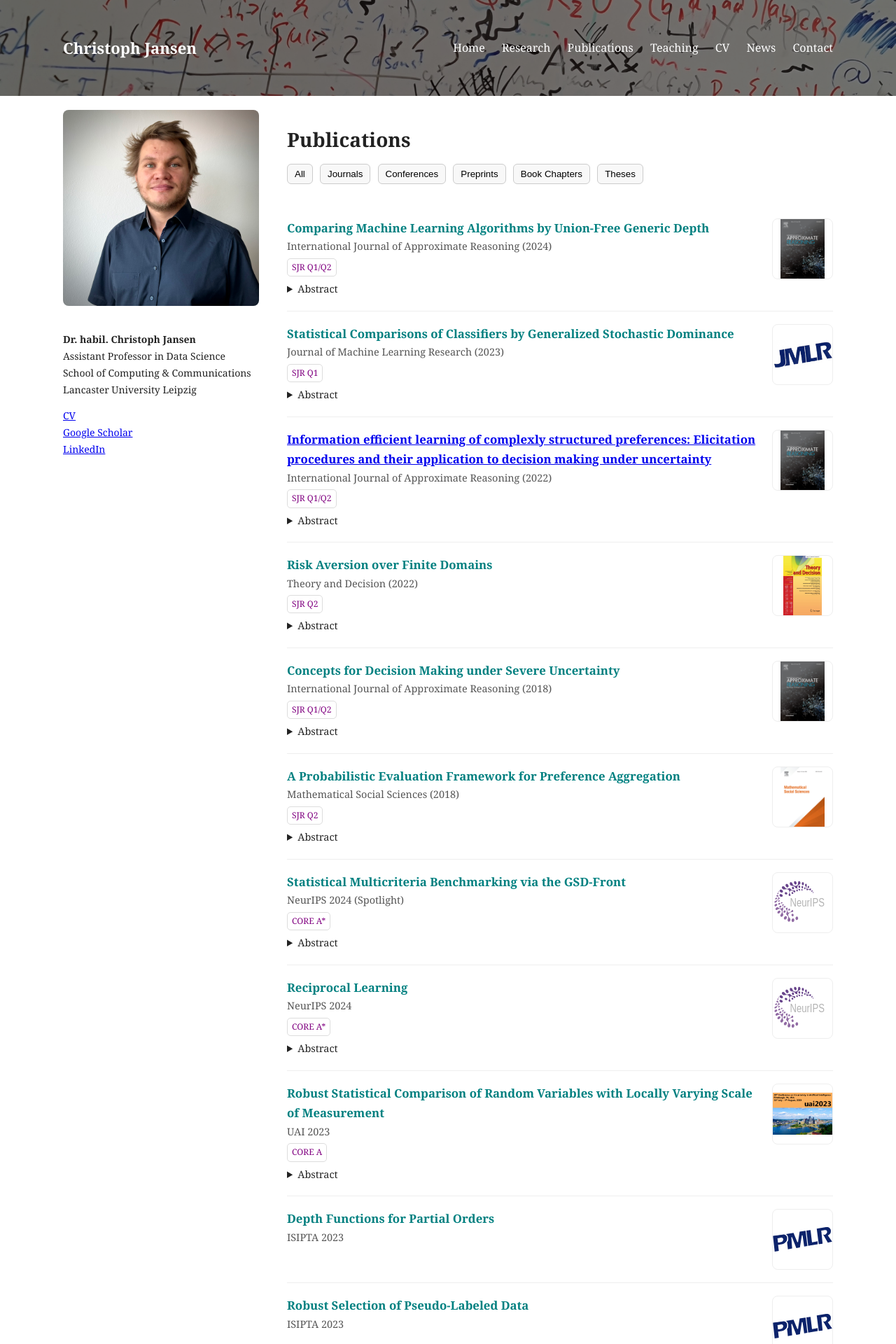
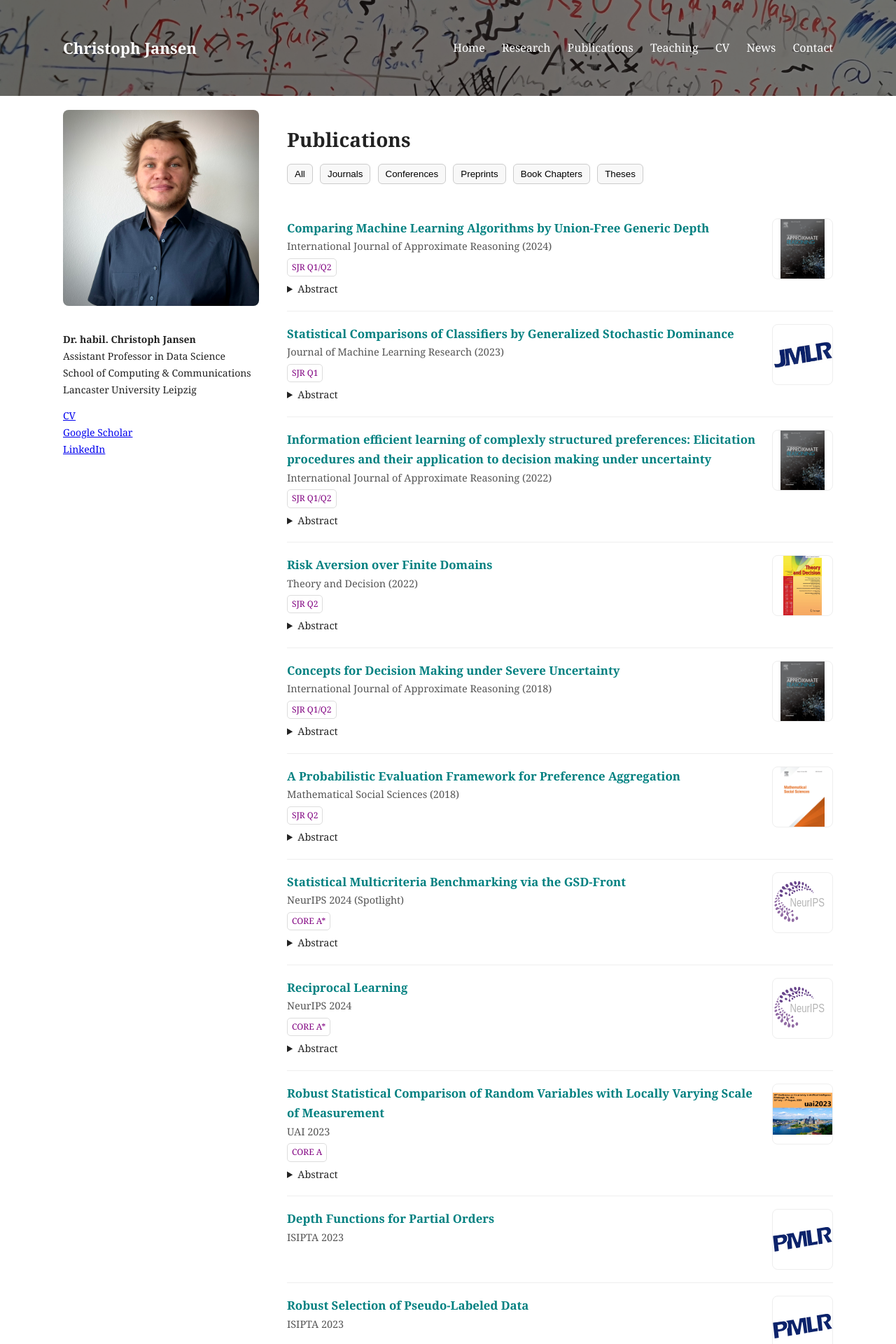
Before and after one commit to jansenc/jansenc.github.io, a Jekyll site: the page built from publications/index.md, in a window 1280 px wide. Shown: the top 1920 px of the page at 70% size. Built offline with Jekyll 4.4.1, drawn with Linux system fonts in a browser that asks for light colours.

Commit message:
Update index.md

```diff
--- a/publications/index.md
+++ b/publications/index.md
@@ -126,7 +126,7 @@ function filterPubs(type) {
 
 <div class="pub journal">
   <div class="pub-left">
-    <div class="pub-title"><b><a href="https://doi.org/10.1016/j.ijar.2022.01.016">Information efficient learning of complexly structured preferences: Elicitation procedures and their application to decision making under uncertainty</a></b></div>
+    <div class="pub-title"><b><a href="https://doi.org/10.1016/j.ijar.2022.01.016" class="paper-link">Information efficient learning of complexly structured preferences: Elicitation procedures and their application to decision making under uncertainty</a></b></div>
     <div class="pub-meta">International Journal of Approximate Reasoning (2022)</div>
     <span class="tag">SJR Q1/Q2</span>
 
```
